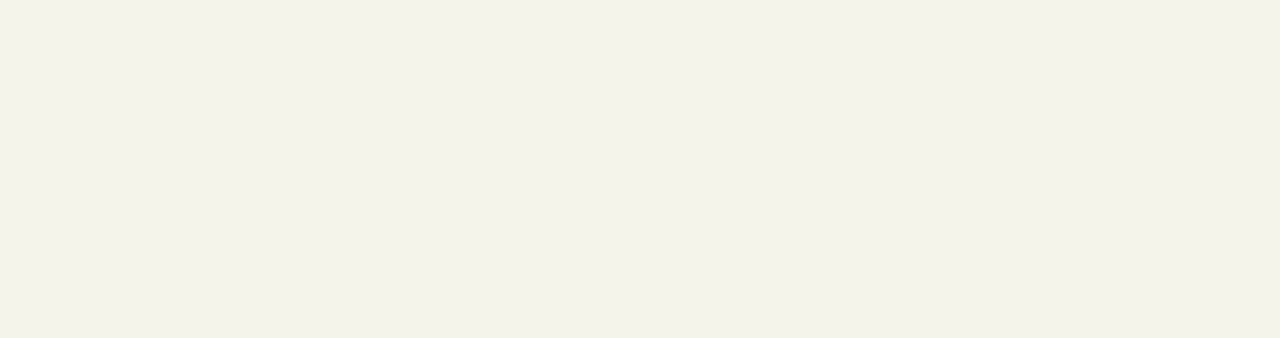
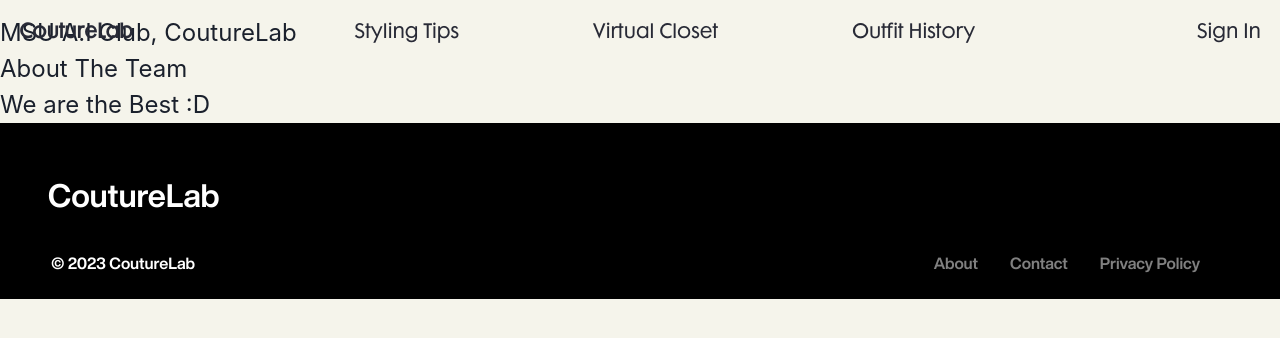
Before and after one commit to felixliang50779/Couture-Lab, a React (Create React App) app in the folder couture-lab-ui/: page /About in a window 1280 px wide. Before the commit this address had no page. Shown: the top 338 px of the page. Built offline with nearby package versions, Linux system fonts and the light colour scheme.

Commit message:
About page stuff

```diff
--- a/couture-lab-ui/src/App.js
+++ b/couture-lab-ui/src/App.js
@@ -9,6 +9,7 @@ import Calendar from './Pages/Calendar.js';
 import Recommendation from './Pages/Recommendation.js';
 import SignIn from './Pages/SignIn.js';
 import SignUp from './Pages/SignUp.js';
+import About from './Pages/About.js';
 
 import { ChakraProvider } from '@chakra-ui/react';
 
@@ -28,6 +29,7 @@ function App() {
           <Route path='/AddClothes' element={<AddClothes />} />
           <Route path='/Calendar' element={<Calendar />} />
           <Route path='/Recommendation' element={<Recommendation />} />
+          <Route path='/About' element={<About />} />
         </Routes>
       </Router>
     </ChakraProvider>
--- /dev/null
+++ b/couture-lab-ui/src/Pages/About.js
@@ -0,0 +1,19 @@
+import styles from './About.module.css';
+import NavBar from '../Components/navbar';
+import Footer from '../Components/footer';
+
+export default function About() {
+    return (
+        <div className={styles['about-container']}>
+            <NavBar />
+            <h1>
+                MSU A.I Club, CoutureLab
+                <br />
+                About The Team
+                <br />
+                We are the Best :D
+            </h1>
+            <Footer />
+        </div>
+    );
+}
--- /dev/null
+++ b/couture-lab-ui/src/Pages/About.module.css
@@ -0,0 +1,3 @@
+.about-container {
+    padding-top: 2mm;
+}
```
Also changed, not shown: 1 other file (tests, documents, lock files or other folders).
